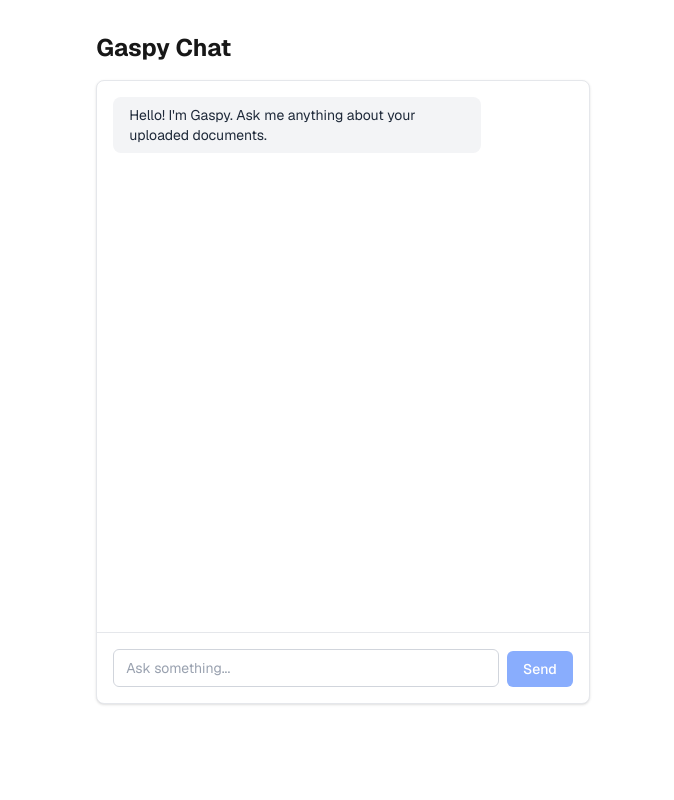
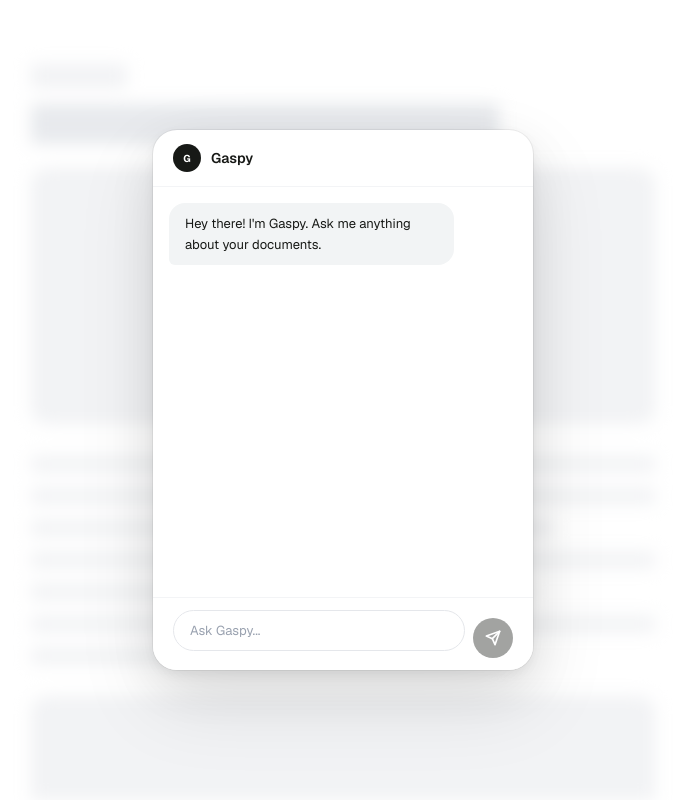
Before and after one commit to dexisback/gaspy, a Next.js app: page /chat in a window 1280 px wide. Shown: the whole page, without its empty margins (297-971 px from the left). Built offline with nearby package versions, Linux system fonts and the light colour scheme.

Commit message:
add: gaspy panel in dashboard | dedicated gaspy mockup page in /chat

```diff
--- a/src/app/(chat)/chat/page.tsx
+++ b/src/app/(chat)/chat/page.tsx
@@ -1,10 +1,57 @@
-import { ChatWindow } from "@/components/chat/ChatWindow";
+"use client";
+
+import { motion } from "framer-motion";
+import { ChatPanel } from "@/components/chat/ChatPanel";
+
+function BlogMockup() {
+  return (
+    <div className="mx-auto max-w-2xl px-6 py-16">
+      <div className="mb-4 h-6 w-24 rounded bg-gray-200" />
+      <div className="mb-6 h-10 w-3/4 rounded bg-gray-300" />
+      <div className="mb-8 h-64 w-full rounded-2xl bg-gray-200" />
+      <div className="space-y-4">
+        <div className="h-4 w-full rounded bg-gray-200" />
+        <div className="h-4 w-full rounded bg-gray-200" />
+        <div className="h-4 w-5/6 rounded bg-gray-200" />
+        <div className="h-4 w-full rounded bg-gray-200" />
+        <div className="h-4 w-4/5 rounded bg-gray-200" />
+        <div className="h-4 w-full rounded bg-gray-200" />
+        <div className="h-4 w-3/4 rounded bg-gray-200" />
+      </div>
+      <div className="mt-8 h-48 w-full rounded-2xl bg-gray-200" />
+      <div className="mt-8 space-y-4">
+        <div className="h-4 w-full rounded bg-gray-200" />
+        <div className="h-4 w-full rounded bg-gray-200" />
+        <div className="h-4 w-5/6 rounded bg-gray-200" />
+      </div>
+    </div>
+  );
+}
 
 export default function ChatPage() {
   return (
-    <div className="mx-auto flex h-[calc(100vh-4rem)] max-w-3xl flex-col px-4 py-8">
-      <h1 className="mb-4 text-2xl font-bold">Gaspy Chat</h1>
-      <ChatWindow />
+    <div className="relative h-screen overflow-hidden bg-white">
+      {/* Blurred mock background */}
+      <div className="pointer-events-none absolute inset-0 overflow-hidden blur-sm">
+        <BlogMockup />
+      </div>
+
+      {/* Soft overlay */}
+      <div className="absolute inset-0 bg-white/50" />
+
+      {/* Chat Panel — centered, constrained to viewport */}
+      <div className="relative z-10 flex h-full items-center justify-center px-4">
+        <motion.div
+          initial={{ opacity: 0, y: 24, scale: 0.96 }}
+          animate={{ opacity: 1, y: 0, scale: 1 }}
+          transition={{ type: "spring", stiffness: 320, damping: 26 }}
+          className="w-full max-w-[380px]"
+        >
+          <div className="max-h-[85vh]">
+            <ChatPanel />
+          </div>
+        </motion.div>
+      </div>
     </div>
   );
 }
--- a/src/components/chat/ChatInput.tsx
+++ b/src/components/chat/ChatInput.tsx
@@ -1,7 +1,6 @@
 "use client";
 
 import { useState, FormEvent } from "react";
-import { Button } from "@/components/ui/Button";
 
 interface ChatInputProps {
   onSend: (message: string) => void;
@@ -19,7 +18,8 @@ export function ChatInput({ onSend, disabled = false }: ChatInputProps) {
   }
 
   return (
-    <form onSubmit={handleSubmit} className="flex items-end gap-2">
+    <form onSubmit={handleSubmit} className="flex items-end gap-2 px-1">
+      <div className="relative flex-1">
         <textarea
           value={input}
           onChange={(e) => setInput(e.target.value)}
@@ -29,14 +29,31 @@ export function ChatInput({ onSend, disabled = false }: ChatInputProps) {
               handleSubmit(e);
             }
           }}
-        placeholder="Ask something..."
+          placeholder="Ask Gaspy..."
           rows={1}
           disabled={disabled}
-        className="flex-1 resize-none rounded-md border border-gray-300 bg-white px-3 py-2 text-sm text-gray-900 placeholder-gray-400 focus:border-blue-500 focus:outline-none focus:ring-1 focus:ring-blue-500 disabled:opacity-50 dark:border-gray-600 dark:bg-gray-800 dark:text-gray-100 dark:placeholder-gray-500"
+          className="w-full resize-none rounded-full border border-gray-200 bg-white px-4 py-2.5 text-[13px] text-[#171916] placeholder-gray-400 transition-colors duration-150 focus:border-gray-400 focus:outline-none disabled:opacity-50"
         />
-      <Button type="submit" loading={disabled} disabled={disabled || !input.trim()}>
-        Send
-      </Button>
+      </div>
+      <button
+        type="submit"
+        disabled={disabled || !input.trim()}
+        className="flex h-10 w-10 shrink-0 items-center justify-center rounded-full bg-[#171916] text-white transition-all duration-150 hover:bg-gray-800 disabled:opacity-40 disabled:hover:bg-[#171916] active:scale-[0.94]"
+      >
+        <svg
+          width="16"
+          height="16"
+          viewBox="0 0 24 24"
+          fill="none"
+          stroke="currentColor"
+          strokeWidth="2.5"
+          strokeLinecap="round"
+          strokeLinejoin="round"
+        >
+          <path d="M22 2L11 13" />
+          <path d="M22 2L15 22L11 13L2 9L22 2Z" />
+        </svg>
+      </button>
     </form>
   );
 }
--- /dev/null
+++ b/src/components/chat/ChatPanel.tsx
@@ -0,0 +1,70 @@
+"use client";
+
+import { motion } from "framer-motion";
+import { ChatWindow } from "./ChatWindow";
+
+interface ChatPanelProps {
+  onClose?: () => void;
+}
+
+export function ChatPanel({ onClose }: ChatPanelProps) {
+  return (
+    <motion.div
+      initial={{ opacity: 0, y: 40, scale: 0.94 }}
+      animate={{ opacity: 1, y: 0, scale: 1 }}
+      exit={{ opacity: 0, y: 30, scale: 0.96 }}
+      transition={{
+        type: "spring",
+        stiffness: 320,
+        damping: 26,
+      }}
+      className="relative flex flex-col overflow-hidden rounded-3xl bg-white"
+      style={{
+        width: "380px",
+        maxWidth: "100%",
+        height: "540px",
+        maxHeight: "85vh",
+        boxShadow: `
+          0 0 0 1px rgba(0,0,0,0.06),
+          0 4px 12px rgba(0,0,0,0.05),
+          0 16px 48px rgba(0,0,0,0.08),
+          0 32px 80px rgba(0,0,0,0.1)
+        `,
+      }}
+    >
+      {/* Header */}
+      <div className="flex items-center justify-between border-b border-gray-100 px-5 py-3.5">
+        <div className="flex items-center gap-2.5">
+          <div className="flex h-7 w-7 items-center justify-center rounded-full bg-[#171916]">
+            <span className="text-[10px] font-bold text-white">G</span>
+          </div>
+          <span className="text-sm font-semibold text-[#171916]">Gaspy</span>
+        </div>
+        {onClose && (
+          <button
+            onClick={onClose}
+            className="flex h-7 w-7 items-center justify-center rounded-full text-gray-400 transition-colors hover:bg-gray-100 hover:text-gray-600 active:scale-[0.92]"
+          >
+            <svg
+              width="14"
+              height="14"
+              viewBox="0 0 24 24"
+              fill="none"
+              stroke="currentColor"
+              strokeWidth="2.5"
+              strokeLinecap="round"
+            >
+              <path d="M18 6L6 18" />
+              <path d="M6 6l12 12" />
+            </svg>
+          </button>
+        )}
+      </div>
+
+      {/* Chat */}
+      <div className="flex-1 overflow-hidden">
+        <ChatWindow />
+      </div>
+    </motion.div>
+  );
+}
--- a/src/components/chat/ChatWindow.tsx
+++ b/src/components/chat/ChatWindow.tsx
@@ -1,8 +1,10 @@
 "use client";
 
 import { useState, useRef, useEffect } from "react";
-import { ChatMessage } from "./ChatMessage";
+import { motion, AnimatePresence } from "framer-motion";
+import { MessageBubble } from "./MessageBubble";
 import { ChatInput } from "./ChatInput";
+import { TypingIndicator } from "./TypingIndicator";
 
 export type Message = {
   role: "user" | "assistant";
@@ -13,8 +15,7 @@ export function ChatWindow() {
   const [messages, setMessages] = useState<Message[]>([
     {
       role: "assistant",
-      content:
-        "Hello! I'm Gaspy. Ask me anything about your uploaded documents.",
+      content: "Hey there! I'm Gaspy. Ask me anything about your documents.",
     },
   ]);
   const [isLoading, setIsLoading] = useState(false);
@@ -23,7 +24,7 @@ export function ChatWindow() {
 
   useEffect(() => {
     bottomRef.current?.scrollIntoView({ behavior: "smooth" });
-  }, [messages]);
+  }, [messages, isLoading]);
 
   async function handleSend(message: string) {
     if (!message.trim() || isLoading) return;
@@ -81,21 +82,47 @@ export function ChatWindow() {
   }
 
   return (
-    <div className="flex flex-1 flex-col overflow-hidden rounded-lg border border-gray-200 bg-white shadow-sm dark:border-gray-700 dark:bg-gray-900">
-      <div className="flex-1 overflow-y-auto p-4 space-y-4">
-        {messages.map((msg, i) => (
-          <ChatMessage key={i} message={msg} />
-        ))}
+    <div className="flex h-full flex-col bg-white">
+      {/* Messages */}
+      <div className="flex-1 overflow-y-auto px-4 py-4">
+        <div className="space-y-3">
+          {messages.map((msg, i) => (
+            <MessageBubble key={i} message={msg} index={i} />
+          ))}
+
+          <AnimatePresence>
+            {isLoading && messages[messages.length - 1]?.content === "" && (
+              <motion.div
+                initial={{ opacity: 0, y: 10 }}
+                animate={{ opacity: 1, y: 0 }}
+                exit={{ opacity: 0, y: 5 }}
+                transition={{ type: "spring", stiffness: 400, damping: 25 }}
+                className="flex justify-start"
+              >
+                <div className="rounded-2xl rounded-bl-md bg-[#F2F4F5] px-4 py-2">
+                  <TypingIndicator />
+                </div>
+              </motion.div>
+            )}
+          </AnimatePresence>
+
+          {error && (
+            <motion.div
+              initial={{ opacity: 0, y: 8 }}
+              animate={{ opacity: 1, y: 0 }}
+              className="flex justify-center"
+            >
+              <div className="rounded-full bg-red-50 px-4 py-1.5 text-xs text-red-600">
+                {error}
+              </div>
+            </motion.div>
+          )}
+        </div>
         <div ref={bottomRef} />
       </div>
 
-      {error && (
-        <div className="mx-4 mb-2 rounded-md bg-red-50 px-3 py-2 text-sm text-red-700 dark:bg-red-900/30 dark:text-red-300">
-          {error}
-        </div>
-      )}
-
-      <div className="border-t border-gray-200 p-4 dark:border-gray-700">
+      {/* Input */}
+      <div className="border-t border-gray-100 px-4 py-3">
         <ChatInput onSend={handleSend} disabled={isLoading} />
       </div>
     </div>
--- /dev/null
+++ b/src/components/chat/MessageBubble.tsx
@@ -0,0 +1,37 @@
+"use client";
+
+import { motion } from "framer-motion";
+import { Message } from "./ChatWindow";
+
+interface MessageBubbleProps {
+  message: Message;
+  index: number;
+}
+
+export function MessageBubble({ message, index }: MessageBubbleProps) {
+  const isUser = message.role === "user";
+
+  return (
+    <motion.div
+      initial={{ opacity: 0, y: 16, scale: 0.96 }}
+      animate={{ opacity: 1, y: 0, scale: 1 }}
+      transition={{
+        type: "spring",
+        stiffness: 350,
+        damping: 22,
+        delay: index * 0.04,
+      }}
+      className={`flex ${isUser ? "justify-end" : "justify-start"}`}
+    >
+      <div
+        className={`relative max-w-[82%] px-4 py-2.5 text-[13px] leading-relaxed ${
+          isUser
+            ? "rounded-2xl rounded-br-md bg-[#171916] text-white"
+            : "rounded-2xl rounded-bl-md bg-[#F2F4F5] text-[#171916]"
+        }`}
+      >
+        <p className="whitespace-pre-wrap">{message.content}</p>
+      </div>
+    </motion.div>
+  );
+}
--- /dev/null
+++ b/src/components/chat/TypingIndicator.tsx
@@ -0,0 +1,23 @@
+"use client";
+
+import { motion } from "framer-motion";
+
+export function TypingIndicator() {
+  return (
+    <div className="flex items-center gap-[5px] px-1 py-2">
+      {[0, 1, 2].map((i) => (
+        <motion.div
+          key={i}
+          className="h-[7px] w-[7px] rounded-full bg-gray-500"
+          animate={{ y: [0, -5, 0] }}
+          transition={{
+            duration: 0.9,
+            repeat: Infinity,
+            delay: i * 0.15,
+            ease: "easeInOut",
+          }}
+        />
+      ))}
+    </div>
+  );
+}
```
Also changed, not shown: src/app/page.tsx (+44 -2 lines), src/components/landing/ChatMascot.tsx (+3 -20 lines). Lines whose indentation alone changed are shown as unchanged.
